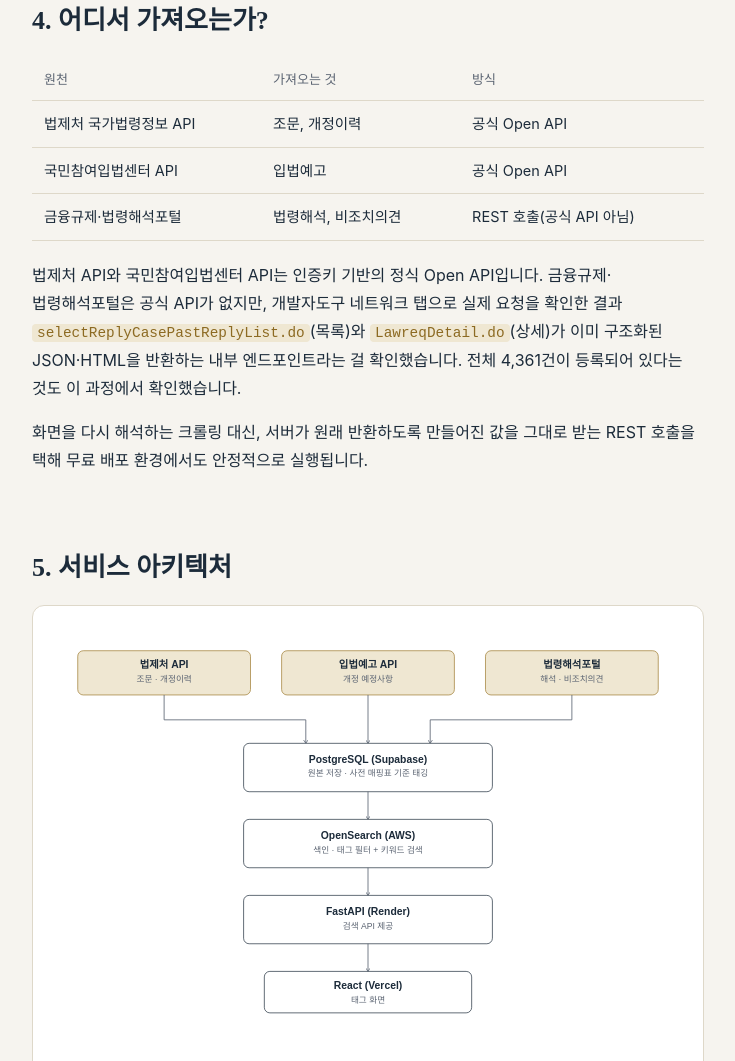
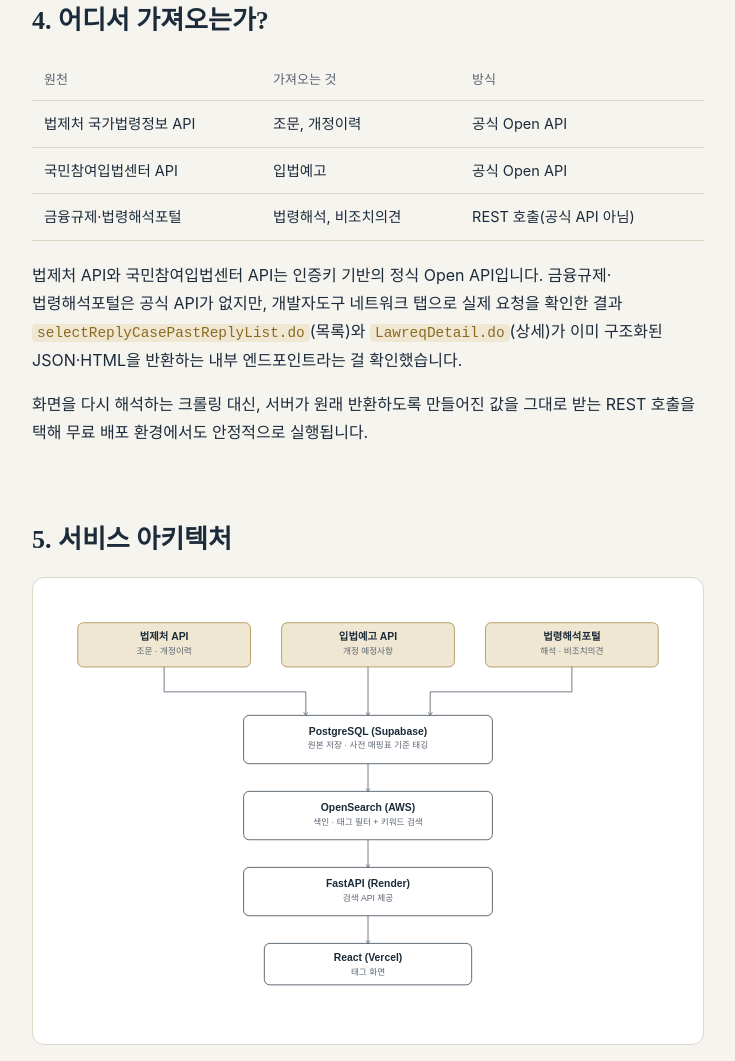
Before and after one commit to ellaamode/teamproject, a plain HTML site: page index.html in a window 1280 px wide. Shown: the part 2285-3346 px from the top of the page, without its empty margins (272-1007 px from the left). Drawn offline with Linux system fonts and the light colour scheme; a script that the page names is missing; a web font is replaced by a local one.

Commit message:
Update index.html

```diff
--- a/index.html
+++ b/index.html
@@ -247,7 +247,7 @@
       <tr><td>국민참여입법센터 API</td><td>입법예고</td><td>공식 Open API</td></tr>
       <tr><td>금융규제·법령해석포털</td><td>법령해석, 비조치의견</td><td>REST 호출(공식 API 아님)</td></tr>
     </table>
-    <p>법제처 API와 국민참여입법센터 API는 인증키 기반의 정식 Open API입니다. 금융규제·법령해석포털은 공식 API가 없지만, 개발자도구 네트워크 탭으로 실제 요청을 확인한 결과 <code>selectReplyCasePastReplyList.do</code>(목록)와 <code>LawreqDetail.do</code>(상세)가 이미 구조화된 JSON·HTML을 반환하는 내부 엔드포인트라는 걸 확인했습니다. 전체 4,361건이 등록되어 있다는 것도 이 과정에서 확인했습니다.</p>
+    <p>법제처 API와 국민참여입법센터 API는 인증키 기반의 정식 Open API입니다. 금융규제·법령해석포털은 공식 API가 없지만, 개발자도구 네트워크 탭으로 실제 요청을 확인한 결과 <code>selectReplyCasePastReplyList.do</code>(목록)와 <code>LawreqDetail.do</code>(상세)가 이미 구조화된 JSON·HTML을 반환하는 내부 엔드포인트라는 걸 확인했습니다. </p>
     <p>화면을 다시 해석하는 크롤링 대신, 서버가 원래 반환하도록 만들어진 값을 그대로 받는 REST 호출을 택해 무료 배포 환경에서도 안정적으로 실행됩니다.</p>
   </div>
 </section>
```
